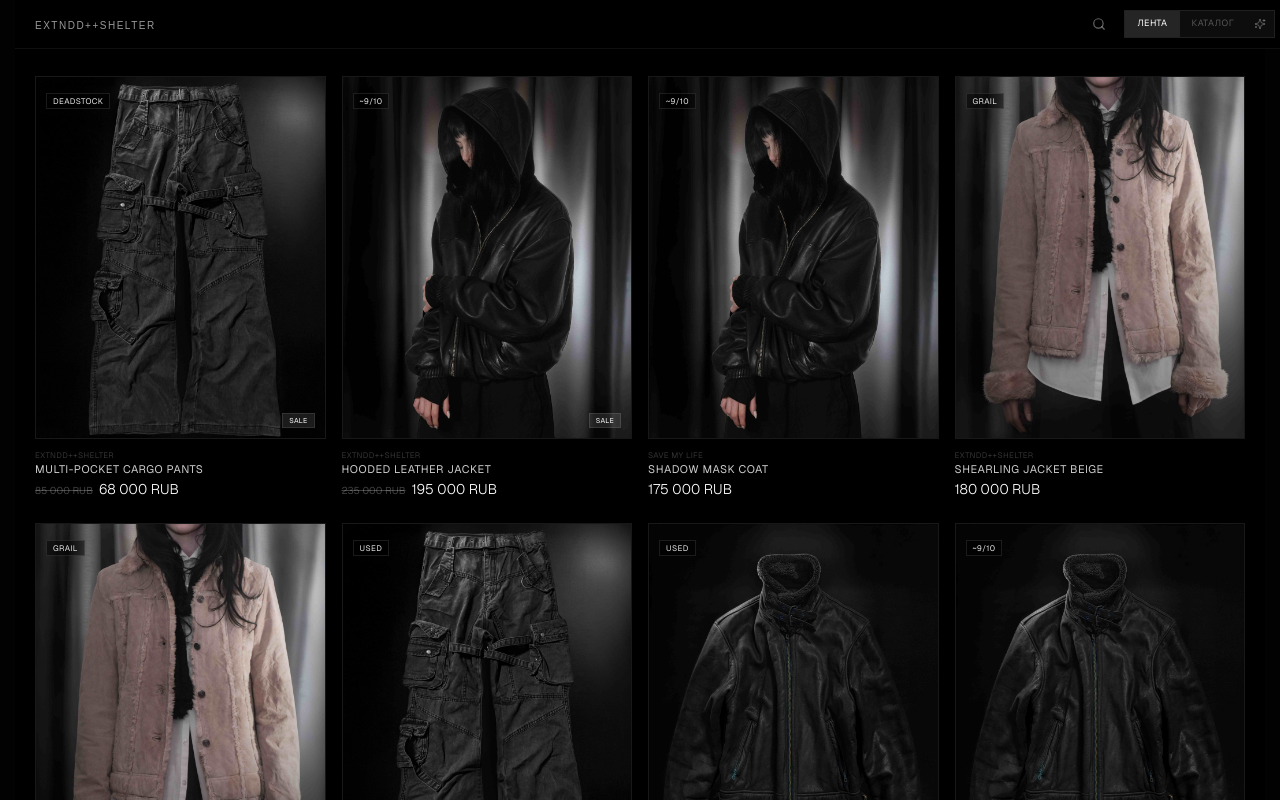
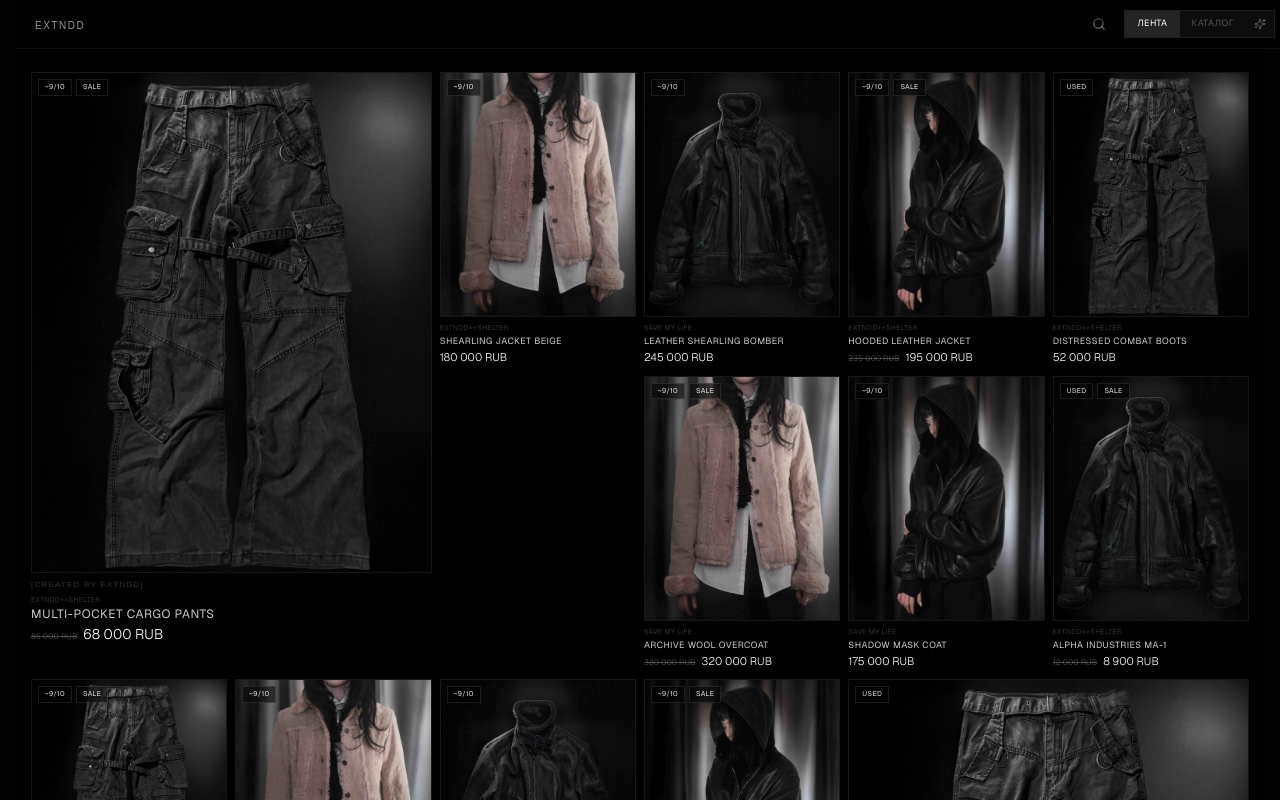
Before and after one commit to 2extndd/v0-avant-garde-catalog-design-2, a Next.js app: page /feed in a window 1280 px wide. Shown: the top 800 px of the page. Built offline with nearby package versions, Linux system fonts and the light colour scheme.

Commit message:
feat: rebuild masonry grid layout with specific card sizes
Recreate 6-column CSS Grid pattern with large, medium, and small cards.

Co-authored-by: null <223159354+2extndd@users.noreply.github.com>

```diff
--- a/app/feed/page.tsx
+++ b/app/feed/page.tsx
@@ -1,6 +1,6 @@
 'use client'
 
-import { useState, useRef, useEffect } from 'react'
+import { useState, useRef, useEffect, useCallback } from 'react'
 import { X, ChevronLeft, ChevronRight, Heart, Share2, Search, Sparkles } from 'lucide-react'
 import Image from 'next/image'
 import Link from 'next/link'
@@ -8,19 +8,17 @@ import Link from 'next/link'
 const products = [
   {
     id: 1, name: 'MULTI-POCKET CARGO PANTS', price: '68 000 RUB',
-    originalPrice: '85 000 RUB', condition: 'DEADSTOCK', size: 'M-L',
+    originalPrice: '85 000 RUB', condition: '~9/10', size: 'M-L',
     image: '/images/340-2.jpeg', images: ['/images/340-2.jpeg', '/images/326-1.jpeg'],
     description: 'Карго с множеством карманов и ремнями в стиле милитари-авангарда.',
     material: 'Хлопок, нейлон', project: 'extndd++shelter', category: 'Низ',
-    featured: true,
   },
   {
     id: 2, name: 'SHEARLING JACKET BEIGE', price: '180 000 RUB',
-    condition: 'GRAIL', size: 'S-M',
+    condition: '~9/10', size: 'S-M',
     image: '/images/337-2.jpeg', images: ['/images/337-2.jpeg', '/images/340-2.jpeg'],
     description: 'Дубленка из натуральной овчины бежевого оттенка.',
     material: 'Натуральная овчина', project: 'extndd++shelter', category: 'Верх',
-    featured: false,
   },
   {
     id: 3, name: 'LEATHER SHEARLING BOMBER', price: '245 000 RUB',
@@ -28,7 +26,6 @@ const products = [
     image: '/images/326-1.jpeg', images: ['/images/326-1.jpeg', '/images/338-2.jpeg'],
     description: 'Кожаная дубленка-бомбер с овчиной из архивной коллекции.',
     material: 'Натуральная кожа, овчина', project: 'save my life', category: 'Верх',
-    featured: false,
   },
   {
     id: 4, name: 'HOODED LEATHER JACKET', price: '195 000 RUB',
@@ -36,7 +33,6 @@ const products = [
     image: '/images/338-2.jpeg', images: ['/images/338-2.jpeg', '/images/326-1.jpeg', '/images/340-2.jpeg'],
     description: 'Кожаная куртка с капюшоном оверсайз кроя.',
     material: 'Натуральная кожа', project: 'extndd++shelter', category: 'Верх',
-    featured: true,
   },
   {
     id: 5, name: 'DISTRESSED COMBAT BOOTS', price: '52 000 RUB',
@@ -44,7 +40,6 @@ const products = [
     image: '/images/340-2.jpeg', images: ['/images/340-2.jpeg'],
     description: 'Боевые ботинки с естественными следами износа.',
     material: 'Натуральная кожа', project: 'extndd++shelter', category: 'Обувь',
-    featured: false,
   },
   {
     id: 6, name: 'ARCHIVE WOOL OVERCOAT', price: '320 000 RUB',
@@ -52,7 +47,6 @@ const products = [
     image: '/images/337-2.jpeg', images: ['/images/337-2.jpeg', '/images/326-1.jpeg'],
     description: 'Архивное шерстяное пальто оверсайз.',
     material: 'Шерсть 100%', project: 'save my life', category: 'Верх',
-    featured: false,
   },
   {
     id: 7, name: 'SHADOW MASK COAT', price: '175 000 RUB',
@@ -60,17 +54,53 @@ const products = [
     image: '/images/338-2.jpeg', images: ['/images/338-2.jpeg'],
     description: 'Темное пальто-маска с высоким воротником.',
     material: 'Шерсть, хлопок', project: 'save my life', category: 'Верх',
-    featured: false,
   },
   {
     id: 8, name: 'ALPHA INDUSTRIES MA-1', price: '8 900 RUB',
-    condition: 'USED', size: 'XL',
+    originalPrice: '12 000 RUB', condition: 'USED', size: 'XL',
     image: '/images/326-1.jpeg', images: ['/images/326-1.jpeg'],
     description: 'Классический бомбер MA-1 в отличном состоянии.',
     material: 'Нейлон', project: 'extndd++shelter', category: 'Верх',
-    featured: false,
   },
 ]
+
+// Card sizes: 'lg' = 2col wide + 2row, 'md' = 1col + 2row, 'sm' = 1col + 1row
+type CardSize = 'lg' | 'md' | 'sm'
+
+// Repeating layout pattern from the screenshot - 6 columns grid
+// Each "row-group" defines card placements: [size, colStart, colSpan, rowStart, rowSpan]
+const LAYOUT_PATTERN: { size: CardSize; col: number; span: number; row: number; rspan: number }[] = [
+  // Row group 1 (rows 1-2): 1 large + 1 medium + 3 small
+  { size: 'lg', col: 1, span: 2, row: 1, rspan: 2 },
+  { size: 'md', col: 3, span: 1, row: 1, rspan: 2 },
+  { size: 'sm', col: 4, span: 1, row: 1, rspan: 1 },
+  { size: 'sm', col: 5, span: 1, row: 1, rspan: 1 },
+  { size: 'sm', col: 6, span: 1, row: 1, rspan: 1 },
+  { size: 'sm', col: 4, span: 1, row: 2, rspan: 1 },
+  { size: 'sm', col: 5, span: 1, row: 2, rspan: 1 },
+  { size: 'sm', col: 6, span: 1, row: 2, rspan: 1 },
+  // Row group 2 (rows 3-4): 3 small + 1 medium + 1 large
+  { size: 'sm', col: 1, span: 1, row: 3, rspan: 1 },
+  { size: 'sm', col: 2, span: 1, row: 3, rspan: 1 },
+  { size: 'sm', col: 3, span: 1, row: 3, rspan: 1 },
+  { size: 'md', col: 4, span: 1, row: 3, rspan: 2 },
+  { size: 'lg', col: 5, span: 2, row: 3, rspan: 2 },
+  { size: 'sm', col: 1, span: 1, row: 4, rspan: 1 },
+  { size: 'sm', col: 2, span: 1, row: 4, rspan: 1 },
+  { size: 'sm', col: 3, span: 1, row: 4, rspan: 1 },
+  // Row group 3 (rows 5-6): 1 medium + 3 small + 1 large
+  { size: 'md', col: 1, span: 1, row: 5, rspan: 2 },
+  { size: 'sm', col: 2, span: 1, row: 5, rspan: 1 },
+  { size: 'sm', col: 3, span: 1, row: 5, rspan: 1 },
+  { size: 'lg', col: 4, span: 2, row: 5, rspan: 2 },
+  { size: 'sm', col: 6, span: 1, row: 5, rspan: 1 },
+  { size: 'sm', col: 2, span: 1, row: 6, rspan: 1 },
+  { size: 'sm', col: 3, span: 1, row: 6, rspan: 1 },
+  { size: 'sm', col: 6, span: 1, row: 6, rspan: 1 },
+]
+
+const PATTERN_ROWS = 6
+const PATTERN_ITEMS = LAYOUT_PATTERN.length
 
 /* ── Detail Modal ── */
 function DetailModal({ product, onClose }: { product: typeof products[0]; onClose: () => void }) {
@@ -78,16 +108,15 @@ function DetailModal({ product, onClose }: { product: typeof products[0]; onClos
   useEffect(() => { document.body.style.overflow = 'hidden'; return () => { document.body.style.overflow = '' } }, [])
 
   return (
-    <div className="fixed inset-0 z-[100] animate-fade-in" style={{ height: '100dvh' }}>
-      <div className="absolute inset-0 bg-black/95 backdrop-blur-sm" onClick={onClose} />
+    <div className="fixed inset-0 z-[100]" style={{ height: '100dvh' }}>
+      <div className="absolute inset-0 bg-black/95 backdrop-blur-sm animate-fade-in" onClick={onClose} />
       <div className="absolute inset-0 overflow-y-auto overscroll-contain" style={{ height: '100dvh' }}>
         <button onClick={onClose} className="fixed top-4 right-4 z-[110] p-3 backdrop-blur-xl bg-white/5 border border-white/10 hover:bg-white/10 transition-colors" aria-label="Close">
           <X className="h-5 w-5 text-white" />
         </button>
         <div className="flex flex-col lg:grid lg:grid-cols-2 min-h-full">
-          {/* Image */}
           <div className="relative aspect-[4/5] lg:h-screen lg:sticky lg:top-0 flex-shrink-0">
-            <Image src={product.images[imgIdx]} alt={product.name} fill className="object-cover transition-opacity duration-300" />
+            <Image src={product.images[imgIdx]} alt={product.name} fill className="object-cover" />
             {product.images.length > 1 && (
               <>
                 <div className="absolute bottom-4 left-1/2 -translate-x-1/2 flex gap-2 z-10">
@@ -95,7 +124,7 @@ function DetailModal({ product, onClose }: { product: typeof products[0]; onClos
                     <button key={i} onClick={() => setImgIdx(i)} className={`h-1.5 rounded-full transition-all ${i === imgIdx ? 'bg-white w-5' : 'bg-white/30 w-1.5'}`} />
                   ))}
                 </div>
-                <button onClick={() => setImgIdx(p => (p === 0 ? product.images.length - 1 : p - 1))} className="absolute left-3 top-1/2 -translate-y-1/2 p-2 bg-black/30 backdrop-blur-md border border-white/10" aria-label="Previous">
+                <button onClick={() => setImgIdx(p => (p === 0 ? product.images.length - 1 : p - 1))} className="absolute left-3 top-1/2 -translate-y-1/2 p-2 bg-black/30 backdrop-blur-md border border-white/10" aria-label="Prev">
                   <ChevronLeft className="h-4 w-4 text-white" />
                 </button>
                 <button onClick={() => setImgIdx(p => (p === product.images.length - 1 ? 0 : p + 1))} className="absolute right-3 top-1/2 -translate-y-1/2 p-2 bg-black/30 backdrop-blur-md border border-white/10" aria-label="Next">
@@ -104,7 +133,6 @@ function DetailModal({ product, onClose }: { product: typeof products[0]; onClos
               </>
             )}
           </div>
-          {/* Info */}
           <div className="p-6 lg:p-10 bg-black text-white">
             <span className="inline-block px-2 py-0.5 border border-white/20 text-[9px] tracking-wider text-white/60 mb-3">{product.condition}</span>
             <h2 className="text-2xl lg:text-3xl font-light leading-tight mb-2">{product.name}</h2>
@@ -132,8 +160,10 @@ function DetailModal({ product, onClose }: { product: typeof products[0]; onClos
   )
 }
 
-/* ── Masonry Feed Card ── */
-function FeedCard({ product, onDetail, index }: { product: typeof products[0]; onDetail: () => void; index: number }) {
+/* ── Feed Card ── */
+function FeedCard({ product, size, onDetail, delay }: {
+  product: typeof products[0]; size: CardSize; onDetail: () => void; delay: number
+}) {
   const [liked, setLiked] = useState(false)
   const [visible, setVisible] = useState(false)
   const ref = useRef<HTMLDivElement>(null)
@@ -141,9 +171,83 @@ function FeedCard({ product, onDetail, index }: { product: typeof products[0]; o
   useEffect(() => {
     const el = ref.current
     if (!el) return
-    const obs = new IntersectionObserver(([entry]) => {
-      if (entry.isIntersecting) { setVisible(true); obs.disconnect() }
-    }, { threshold: 0.15 })
+    const obs = new IntersectionObserver(([e]) => {
+      if (e.isIntersecting) { setVisible(true); obs.disconnect() }
+    }, { threshold: 0.1 })
+    obs.observe(el)
+    return () => obs.disconnect()
+  }, [])
+
+  const isLarge = size === 'lg'
+
+  return (
+    <div
+      ref={ref}
+      className="group cursor-pointer h-full flex flex-col"
+      style={{
+        opacity: visible ? 1 : 0,
+        transform: visible ? 'translateY(0)' : 'translateY(16px)',
+        transition: `opacity 0.5s ease ${delay}ms, transform 0.5s ease ${delay}ms`,
+      }}
+    >
+      {/* Photo 4:5 */}
+      <div className="relative aspect-[4/5] overflow-hidden bg-neutral-950 border border-white/[0.06] flex-shrink-0" onClick={onDetail}>
+        <Image src={product.image} alt={product.name} fill className="object-cover group-hover:scale-[1.03] transition-transform duration-700 ease-out" />
+
+        {/* Badges top-left */}
+        <div className="absolute top-1.5 left-1.5 z-10 flex gap-1">
+          <span className="px-1.5 py-0.5 text-[7px] tracking-wider text-white/90 bg-black/50 backdrop-blur-sm border border-white/10">{product.condition}</span>
+          {product.originalPrice && (
+            <span className="px-1.5 py-0.5 text-[7px] tracking-wider text-white/90 bg-black/50 backdrop-blur-sm border border-white/10">SALE</span>
+          )}
+        </div>
+
+        {/* Hover actions */}
+        <div className="hidden md:flex absolute top-1.5 right-1.5 flex-col gap-1 opacity-0 group-hover:opacity-100 transition-opacity duration-200 z-10">
+          <button onClick={(e) => { e.stopPropagation(); setLiked(!liked) }} className={`p-1 backdrop-blur-xl border ${liked ? 'bg-white/20 border-white/30' : 'bg-black/40 border-white/10'}`}>
+            <Heart className={`h-2.5 w-2.5 ${liked ? 'fill-white text-white' : 'text-white/80'}`} />
+          </button>
+          <button onClick={(e) => e.stopPropagation()} className="p-1 bg-black/40 backdrop-blur-xl border border-white/10">
+            <Share2 className="h-2.5 w-2.5 text-white/80" />
+          </button>
+        </div>
+
+        <div className="absolute inset-0 bg-black/0 group-hover:bg-black/10 transition-colors duration-300 pointer-events-none" />
+      </div>
+
+      {/* Info below photo */}
+      <div className="pt-1.5 pb-0.5 flex-shrink-0" onClick={onDetail}>
+        {isLarge && (
+          <p className="text-[8px] tracking-[0.15em] text-white/20 mb-1 font-[family-name:var(--font-copperplate)]">
+            {'[CREATED BY EXTNDD]'}
+          </p>
+        )}
+        <p className="text-[7px] tracking-wider text-white/20 uppercase mb-0.5">{product.project}</p>
+        <h3 className={`tracking-wider text-white/80 leading-tight mb-0.5 group-hover:text-white transition-colors line-clamp-2 ${isLarge ? 'text-xs' : 'text-[9px]'}`}>
+          {product.name}
+        </h3>
+        <div className="flex items-baseline gap-1.5">
+          {product.originalPrice && <span className="text-[8px] text-white/25 line-through">{product.originalPrice}</span>}
+          <span className={`text-white font-light ${isLarge ? 'text-sm' : 'text-[11px]'}`}>{product.price}</span>
+        </div>
+      </div>
+    </div>
+  )
+}
+
+/* ── Mobile Feed Card (simpler 2-col) ── */
+function MobileFeedCard({ product, onDetail, delay, variant }: {
+  product: typeof products[0]; onDetail: () => void; delay: number; variant: 'tall' | 'normal'
+}) {
+  const [visible, setVisible] = useState(false)
+  const ref = useRef<HTMLDivElement>(null)
+
+  useEffect(() => {
+    const el = ref.current
+    if (!el) return
+    const obs = new IntersectionObserver(([e]) => {
+      if (e.isIntersecting) { setVisible(true); obs.disconnect() }
+    }, { threshold: 0.1 })
     obs.observe(el)
     return () => obs.disconnect()
   }, [])
@@ -151,65 +255,42 @@ function FeedCard({ product, onDetail, index }: { product: typeof products[0]; o
   return (
     <div
       ref={ref}
-      className="group cursor-pointer break-inside-avoid mb-3 md:mb-4"
+      className="group cursor-pointer break-inside-avoid mb-2"
       style={{
         opacity: visible ? 1 : 0,
-        transform: visible ? 'translateY(0) scale(1)' : 'translateY(20px) scale(0.97)',
-        transition: `opacity 0.5s cubic-bezier(0.25,0.46,0.45,0.94) ${index * 60}ms, transform 0.5s cubic-bezier(0.25,0.46,0.45,0.94) ${index * 60}ms`,
+        transform: visible ? 'translateY(0)' : 'translateY(12px)',
+        transition: `opacity 0.4s ease ${delay}ms, transform 0.4s ease ${delay}ms`,
       }}
+      onClick={onDetail}
     >
-      {/* Image container */}
-      <div className="relative aspect-[4/5] overflow-hidden bg-neutral-950 border border-white/[0.06]" onClick={onDetail}>
-        <Image src={product.image} alt={product.name} fill className="object-cover group-hover:scale-[1.02] transition-transform duration-700 ease-out" />
-
-        {/* Badge */}
-        <div className="absolute top-2 left-2 md:top-2.5 md:left-2.5 z-10">
-          <span className="px-1.5 py-0.5 text-[7px] md:text-[8px] tracking-wider text-white/90 bg-black/50 backdrop-blur-md border border-white/10">{product.condition}</span>
-        </div>
-
-        {/* Hover actions - desktop */}
-        <div className="hidden md:flex absolute top-2.5 right-2.5 flex-col gap-1.5 opacity-0 group-hover:opacity-100 translate-y-1 group-hover:translate-y-0 transition-all duration-300 z-10">
-          <button
-            onClick={(e) => { e.stopPropagation(); setLiked(!liked) }}
-            className={`p-1.5 backdrop-blur-xl border transition-all ${liked ? 'bg-white/15 border-white/25' : 'bg-black/30 border-white/10 hover:bg-black/50'}`}
-          >
-            <Heart className={`h-3 w-3 ${liked ? 'fill-white text-white' : 'text-white/80'}`} />
-          </button>
-          <button onClick={(e) => e.stopPropagation()} className="p-1.5 bg-black/30 backdrop-blur-xl border border-white/10 hover:bg-black/50 transition-all">
-            <Share2 className="h-3 w-3 text-white/80" />
-          </button>
-        </div>
-
-        {/* Hover overlay */}
-        <div className="absolute inset-0 bg-black/0 group-hover:bg-black/15 transition-colors duration-300 pointer-events-none" />
-
-        {/* Sale badge */}
+      <div className="relative aspect-[4/5] overflow-hidden bg-neutral-950 border border-white/[0.06]">
+        <Image src={product.image} alt={product.name} fill className="object-cover" />
+        <div className="absolute top-1.5 left-1.5 z-10 flex gap-1">
+          <span className="px-1 py-0.5 text-[6px] tracking-wider text-white/90 bg-black/50 backdrop-blur-sm border border-white/10">{product.condition}</span>
           {product.originalPrice && (
-          <div className="absolute top-2 right-2 md:top-auto md:bottom-2 md:right-2.5 z-10 md:opacity-100">
-            <span className="px-1.5 py-0.5 text-[7px] tracking-wider text-white bg-white/10 backdrop-blur-md border border-white/10">SALE</span>
-          </div>
+            <span className="px-1 py-0.5 text-[6px] tracking-wider text-white/90 bg-black/50 backdrop-blur-sm border border-white/10">SALE</span>
           )}
         </div>
-
-      {/* Info below */}
-      <div className="pt-1.5 pb-1 md:pt-2.5 md:pb-2" onClick={onDetail}>
-        <span className="text-[7px] md:text-[8px] tracking-wider text-white/20 uppercase block mb-0.5">{product.project}</span>
-        <h3 className="text-[10px] md:text-[11px] tracking-wider text-white/80 leading-tight mb-0.5 group-hover:text-white transition-colors line-clamp-2">{product.name}</h3>
-        <div className="flex items-baseline gap-1.5">
-          {product.originalPrice && <span className="text-[9px] md:text-[10px] text-white/25 line-through">{product.originalPrice}</span>}
-          <span className="text-xs md:text-sm text-white font-light">{product.price}</span>
+      </div>
+      <div className="pt-1 pb-0.5">
+        <p className="text-[6px] tracking-wider text-white/15 uppercase">{product.project}</p>
+        <h3 className="text-[8px] tracking-wider text-white/80 leading-tight mb-0.5 line-clamp-2">{product.name}</h3>
+        <div className="flex items-baseline gap-1">
+          {product.originalPrice && <span className="text-[7px] text-white/25 line-through">{product.originalPrice}</span>}
+          <span className="text-[10px] text-white font-light">{product.price}</span>
         </div>
       </div>
     </div>
   )
 }
 
+
 /* ── Main Feed Page ── */
 export default function FeedPage() {
   const [detail, setDetail] = useState<typeof products[0] | null>(null)
   const [searchOpen, setSearchOpen] = useState(false)
   const [searchQuery, setSearchQuery] = useState('')
-  const [loadedCount, setLoadedCount] = useState(products.length)
+  const [batchCount, setBatchCount] = useState(2) // how many pattern repetitions
   const loaderRef = useRef<HTMLDivElement>(null)
 
   const filtered = searchQuery
@@ -220,24 +301,42 @@ export default function FeedPage() {
       )
     : products
 
-  // Simulate infinite scroll by cycling products
-  const displayProducts = Array.from({ length: loadedCount }, (_, i) => ({
-    ...filtered[i % filtered.length],
-    _key: i,
-  }))
+  // Build grid items from pattern, cycling through products
+  const gridItems = useCallback(() => {
+    const items: { product: typeof products[0]; size: CardSize; col: number; span: number; row: number; rspan: number; key: number }[] = []
+    let productIdx = 0
+    for (let batch = 0; batch < batchCount; batch++) {
+      const rowOffset = batch * PATTERN_ROWS
+      for (const slot of LAYOUT_PATTERN) {
+        const product = filtered[productIdx % filtered.length]
+        items.push({
+          product,
+          size: slot.size,
+          col: slot.col,
+          span: slot.span,
+          row: slot.row + rowOffset,
+          rspan: slot.rspan,
+          key: batch * PATTERN_ITEMS + productIdx,
+        })
+        productIdx++
+      }
+    }
+    return items
+  }, [batchCount, filtered])
 
-  // Infinite scroll observer
+  // Infinite scroll
   useEffect(() => {
     const el = loaderRef.current
     if (!el) return
     const obs = new IntersectionObserver(([entry]) => {
-      if (entry.isIntersecting) {
-        setLoadedCount(prev => prev + 4)
-      }
+      if (entry.isIntersecting) setBatchCount(p => p + 1)
     }, { threshold: 0.1 })
     obs.observe(el)
     return () => obs.disconnect()
   }, [])
+
+  const items = gridItems()
+  const totalRows = batchCount * PATTERN_ROWS
 
   return (
     <div className="min-h-[100dvh] bg-black text-white">
@@ -245,14 +344,12 @@ export default function FeedPage() {
       <header className="fixed top-0 left-0 right-0 z-50 backdrop-blur-xl bg-black/70 border-b border-white/[0.06]" style={{ paddingTop: 'env(safe-area-inset-top)' }}>
         <div className="flex items-center justify-between px-3 md:px-5 h-11 md:h-12">
           <Link href="/" className="text-white/60 hover:text-white transition-colors">
-            <span className="text-[9px] md:text-[10px] font-[family-name:var(--font-copperplate)] tracking-[0.15em]">EXTNDD++SHELTER</span>
+            <span className="text-[9px] md:text-[10px] font-[family-name:var(--font-copperplate)] tracking-[0.15em]">EXTNDD</span>
           </Link>
-
           <div className="flex items-center gap-2 md:gap-3">
             <button onClick={() => setSearchOpen(!searchOpen)} className="p-1.5 hover:bg-white/5 transition-colors">
               <Search className={`h-3.5 w-3.5 transition-colors ${searchOpen ? 'text-white' : 'text-white/40'}`} />
             </button>
-
             <div className="flex items-center bg-white/5 border border-white/[0.08]">
               <div className="px-2.5 md:px-3 py-1.5 text-[8px] md:text-[9px] tracking-wider text-white bg-white/10">ЛЕНТА</div>
               <Link href="/catalog" className="px-2.5 md:px-3 py-1.5 text-[8px] md:text-[9px] tracking-wider text-white/30 hover:text-white/60 transition-colors">КАТАЛОГ</Link>
@@ -262,14 +359,10 @@ export default function FeedPage() {
             </div>
           </div>
         </div>
-
-        {/* Search */}
         <div className={`overflow-hidden transition-all duration-300 ${searchOpen ? 'max-h-11 border-t border-white/[0.06]' : 'max-h-0'}`}>
           <div className="px-4 py-2.5">
             <input
-              type="text"
-              value={searchQuery}
-              onChange={e => setSearchQuery(e.target.value)}
+              type="text" value={searchQuery} onChange={e => setSearchQuery(e.target.value)}
               placeholder="Поиск по названию..."
               className="w-full bg-transparent text-xs text-white placeholder:text-white/20 focus:outline-none"
             />
@@ -277,21 +370,52 @@ export default function FeedPage() {
         </div>
       </header>
 
-      {/* Masonry Feed - both mobile and desktop */}
-      <main className="pt-12 md:pt-14 px-2 md:px-5" style={{ paddingTop: searchOpen ? '5.75rem' : undefined, transition: 'padding-top 0.3s ease' }}>
-        <div className="max-w-[1400px] mx-auto py-3 md:py-5 columns-2 md:columns-3 lg:columns-4 gap-2 md:gap-4">
-          {displayProducts.map((p, i) => (
+      <main className="pt-14 md:pt-14 px-2 md:px-4" style={{ paddingTop: searchOpen ? '5.75rem' : undefined, transition: 'padding-top 0.3s ease' }}>
+        {/* Desktop: 6-column explicit grid */}
+        <div className="hidden md:block max-w-[1400px] mx-auto py-4">
+          <div
+            className="grid gap-2"
+            style={{
+              gridTemplateColumns: 'repeat(6, 1fr)',
+              gridTemplateRows: `repeat(${totalRows}, auto)`,
+            }}
+          >
+            {items.map((item, i) => (
+              <div
+                key={item.key}
+                style={{
+                  gridColumn: `${item.col} / span ${item.span}`,
+                  gridRow: `${item.row} / span ${item.rspan}`,
+                }}
+              >
                 <FeedCard
-              key={p._key}
+                  product={item.product}
+                  size={item.size}
+                  onDetail={() => setDetail(item.product)}
+                  delay={(i % PATTERN_ITEMS) * 40}
+                />
+              </div>
+            ))}
+          </div>
+        </div>
+
+        {/* Mobile: 2-column masonry */}
+        <div className="md:hidden py-3">
+          <div className="columns-2 gap-1.5">
+            {filtered.concat(filtered).concat(filtered).slice(0, batchCount * 8).map((p, i) => (
+              <MobileFeedCard
+                key={`m-${i}`}
                 product={p}
                 onDetail={() => setDetail(p)}
-              index={i}
+                delay={(i % 8) * 50}
+                variant={i % 5 === 0 ? 'tall' : 'normal'}
               />
             ))}
           </div>
+        </div>
 
         {/* Infinite scroll trigger */}
-        <div ref={loaderRef} className="h-20 flex items-center justify-center">
+        <div ref={loaderRef} className="h-16 flex items-center justify-center">
           <div className="flex gap-1">
             <div className="w-1 h-1 bg-white/20 rounded-full animate-pulse" />
             <div className="w-1 h-1 bg-white/20 rounded-full animate-pulse" style={{ animationDelay: '0.2s' }} />
```
Lines whose indentation alone changed are shown as unchanged.
